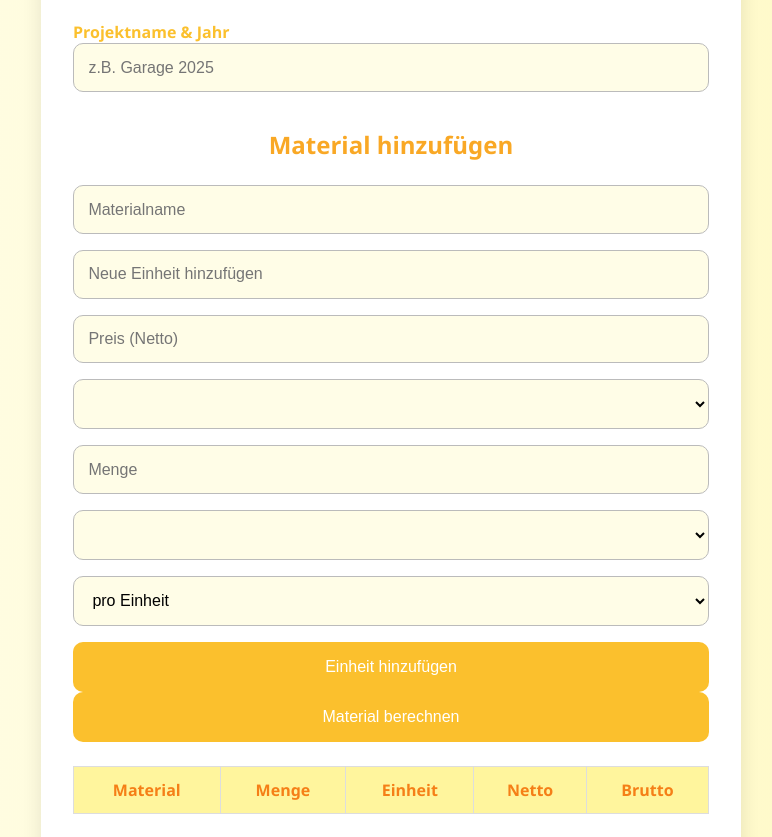
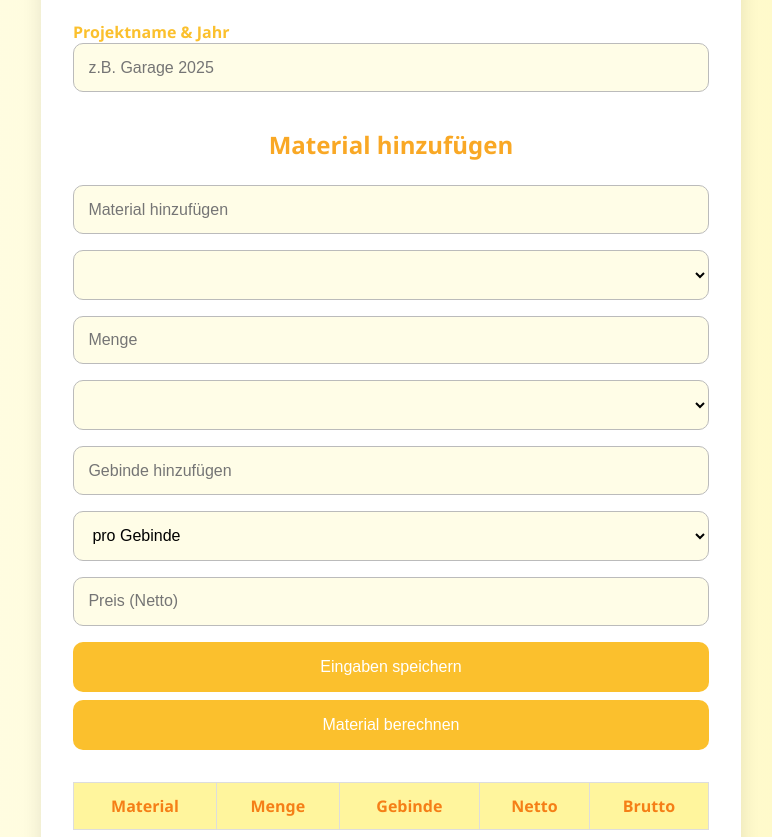
Before and after one commit to pfeifferliege/Baurechner, a plain HTML site: page index.html in a window 1280 px wide. Shown: the part 115-952 px from the top of the page, without its empty margins (249-1021 px from the left). Drawn offline with nearby package versions, Linux system fonts and the light colour scheme.

Commit message:
Update index.html

```diff
--- a/index.html
+++ b/index.html
@@ -50,13 +50,6 @@
       border-color: #fdd835;
       background: #fffde7;
     }
-    .button-group {
-      display: flex;
-      flex-direction: column;
-      align-items: center;
-      gap: 0.5rem;
-      margin-top: 1rem;
-    }
     button {
       padding: 1rem;
       font-size: 1rem;
@@ -65,6 +58,7 @@
       cursor: pointer;
       width: 100%;
       transition: background 0.3s ease;
+      margin-bottom: 0.5rem;
     }
     button:hover {
       opacity: 0.9;
@@ -117,18 +111,18 @@
 
     <h2>Material hinzufügen</h2>
 
-    <input type="text" id="materialInput" placeholder="Materialname">
-    <input type="text" id="unitAddInput" placeholder="Neue Einheit hinzufügen">
-    <input type="number" id="priceInput" placeholder="Preis (Netto)" step="0.01">
+    <input type="text" id="materialInput" placeholder="Material hinzufügen">
     <select id="materialSelect"></select>
     <input type="number" id="quantityInput" placeholder="Menge" min="0">
     <select id="unitSelect"></select>
+    <input type="text" id="unitAddInput" placeholder="Gebinde hinzufügen">
     <select id="amountSelect">
-      <option value="einheit">pro Einheit</option>
+      <option value="einheit">pro Gebinde</option>
       <option value="gesamt">gesamt</option>
     </select>
+    <input type="number" id="priceInput" placeholder="Preis (Netto)" step="0.01">
 
-    <button class="btn-add" onclick="addUnit()">Einheit hinzufügen</button>
+    <button class="btn-add" onclick="addUnit()">Eingaben speichern</button>
     <button class="btn-add" onclick="addMaterial()">Material berechnen</button>
 
     <div class="scrollable-table">
@@ -137,7 +131,7 @@
           <tr>
             <th>Material</th>
             <th>Menge</th>
-            <th>Einheit</th>
+            <th>Gebinde</th>
             <th>Netto</th>
             <th>Brutto</th>
           </tr>
```
